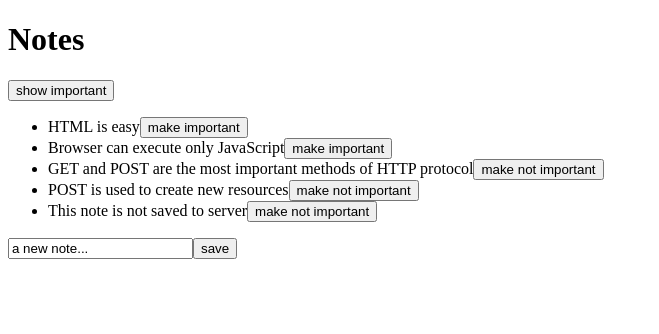
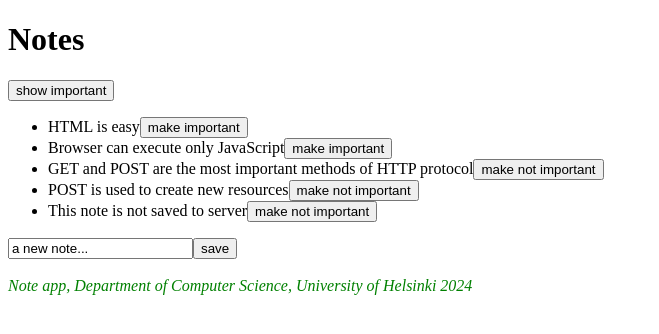
Before and after one commit to jaiminxp/fullstackopen, a React (Vite) app in the folder part-2/notes-frontend/: page / in a window 1280 px wide. Shown: the top 334 px of the page, without its empty margins (0-659 px from the left). Built offline with nearby package versions, Linux system fonts and the light colour scheme; data requests are answered from the project's data file; the HTML template or start-up script is replaced by a standard one.

Commit message:
add inline styles to footer

```diff
--- a/part-2/notes-frontend/src/App.jsx
+++ b/part-2/notes-frontend/src/App.jsx
@@ -2,6 +2,7 @@
 import Note from "./components/Note"
 import noteService from './services/notes'
 import Notification from './components/Notification'
+import Footer from './components/Footer'
 
 const App = (props) => {
   const [notes, setNotes] = useState([])
@@ -84,6 +85,7 @@
         <input value={newNote} onChange={handleNoteChange} />
         <button type="submit">save</button>
       </form>
+      <Footer />
     </div>
   )
 }
--- /dev/null
+++ b/part-2/notes-frontend/src/components/Footer.jsx
@@ -0,0 +1,15 @@
+const Footer = () => {
+    const footerStyle = {
+      color: 'green',
+      fontStyle: 'italic',
+      fontSize: 16
+    }
+    return (
+      <div style={footerStyle}>
+        <br />
+        <em>Note app, Department of Computer Science, University of Helsinki 2024</em>
+      </div>
+    )
+}
+
+export default Footer
```
